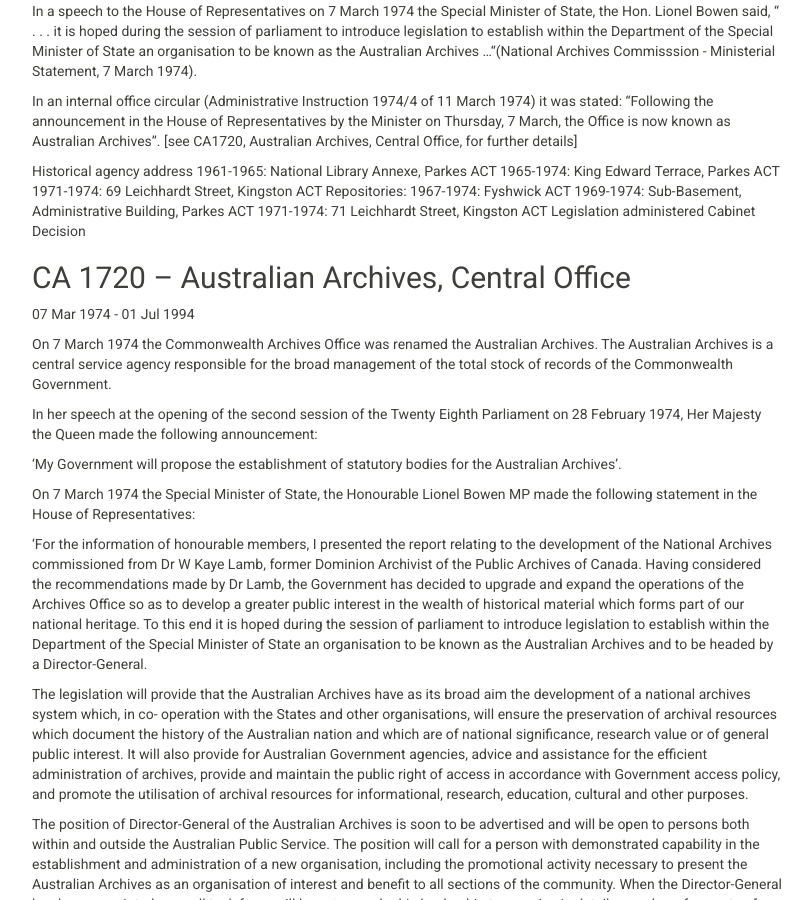
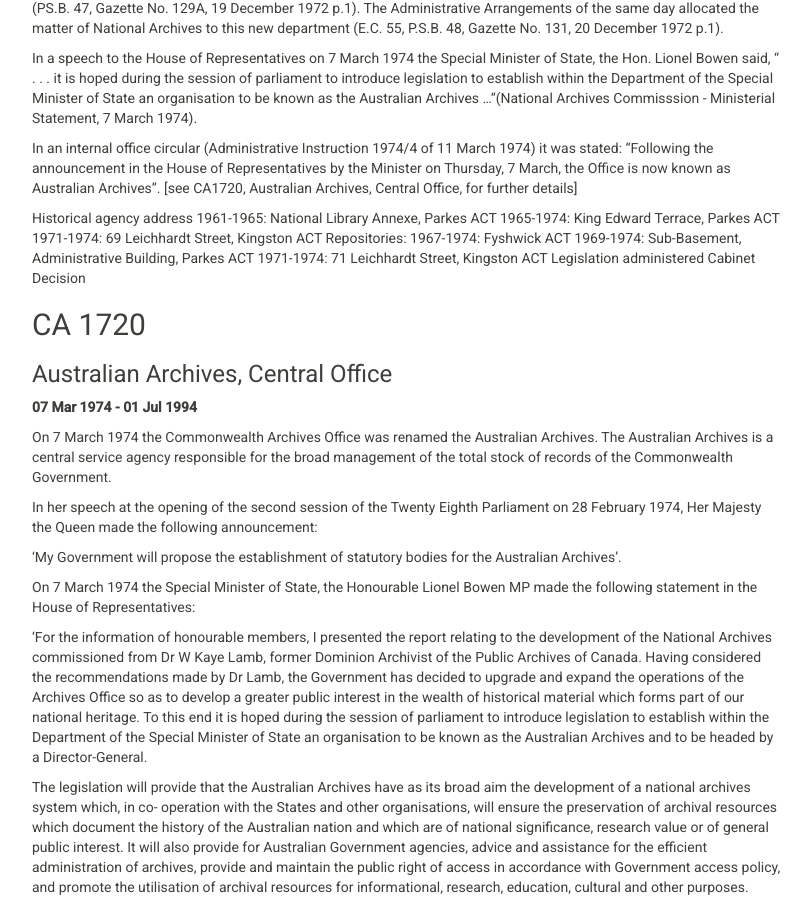
Before and after one commit to wragge/research-notebook, a Jekyll site: the page built from _notes/closed-access/archives-agencies.md, in a window 1280 px wide and 900 px high, scrolled down 3432 px. Shown: the whole window, without its empty margins (38-850 px from the left). Built offline with Jekyll 4.4.1, drawn with Linux system fonts in a browser that asks for light colours; nearby versions of some CDN libraries; some of the changed text lies outside the part shown.

```diff
--- a/_notes/closed-access/archives-agencies.md
+++ b/_notes/closed-access/archives-agencies.md
@@ -141,9 +141,11 @@ Historical agency address
 Commonwealth National Library
 Annexe, Parkes ACT
 
-## CA 602 -- Commonwealth Archives Office
+## CA 602
 
-23 Mar 1961 - 07 Mar 1974
+### Commonwealth Archives Office
+
+**23 Mar 1961 - 07 Mar 1974**
 
 Prior to the 1940's no formal arrangements existed for the
 preservation of the vast majority of records other than patents
@@ -289,9 +291,11 @@ Legislation
 administered
 Cabinet Decision
 
-## CA 1720 -- Australian Archives, Central Office
+## CA 1720
 
-07 Mar 1974 - 01 Jul 1994
+### Australian Archives, Central Office
+
+**07 Mar 1974 - 01 Jul 1994**
 
 On 7 March 1974 the Commonwealth Archives Office was renamed the
 Australian Archives. The Australian Archives is a central service
@@ -470,10 +474,11 @@ Kingston ACT
 1976-1994: Mining Industry House, 216 Northbourne Avenue, Braddon
 ACT
 
+## CA 7970
 
-## CA 7970 -- Australian Archives, National Office
+###Australian Archives, National Office
 
-01 Jul 1994 - 27 Feb 1998
+**01 Jul 1994 - 27 Feb 1998**
 
 Australian Archives, National Office was created on 1 July 1994
 following the amalgamation of the Central Office, located at Braddon,
@@ -564,9 +569,11 @@ Mining Industry House, 216 Northbourne
 Feb 1998-Mar 1998  : National Archives Building, Queen Victoria
                      Terrace, Parkes, ACT
 
-## CA 8550 -- National Archives of Australia, Canberra Office
+## CA 8550
 
-27 Feb 1998 -
+### National Archives of Australia, Canberra Office
+
+**27 Feb 1998 -**
 
 On 27 February 1998 the Minister for Communications, the
 Information Economy and the Arts, Senator Richard Alston, announced a
```
